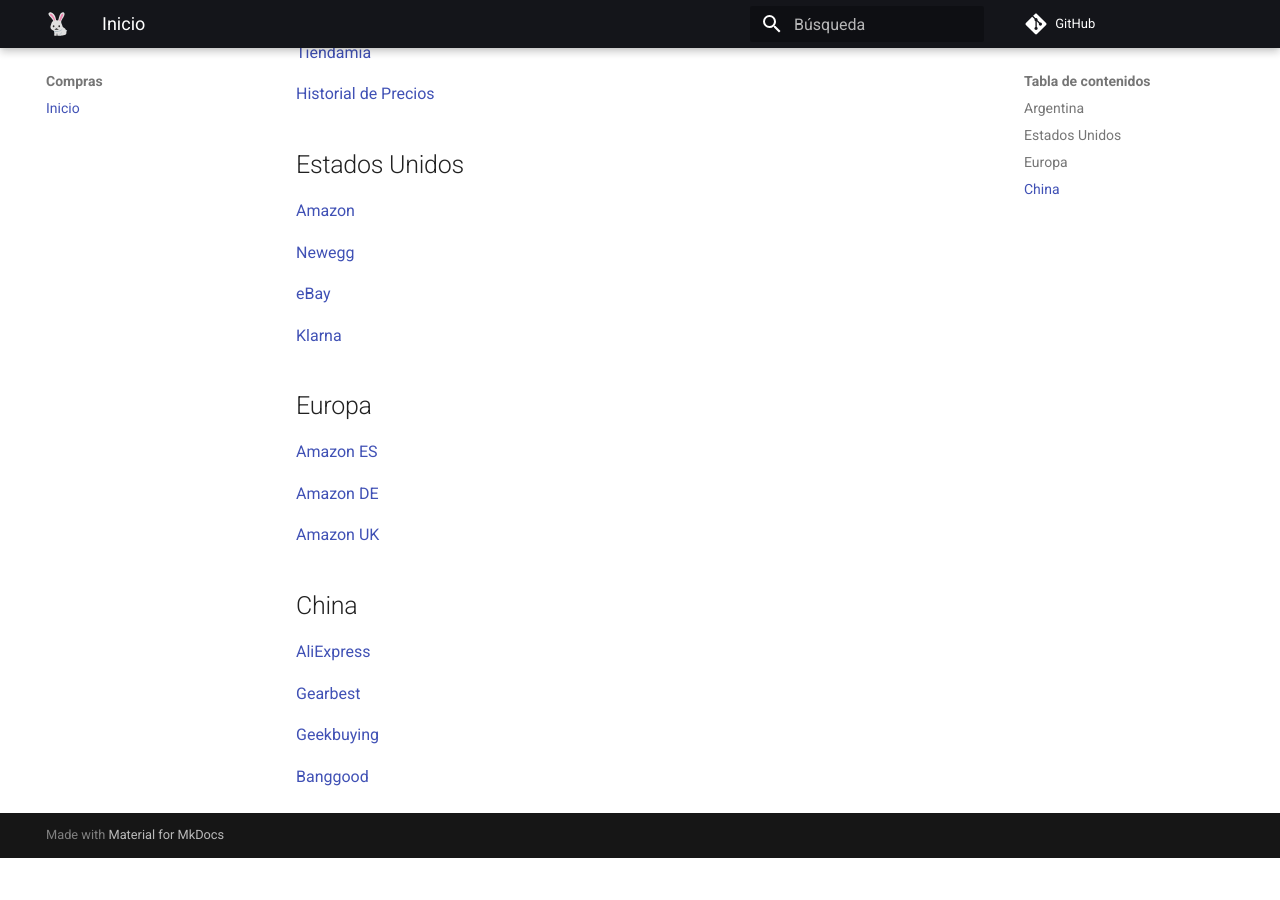
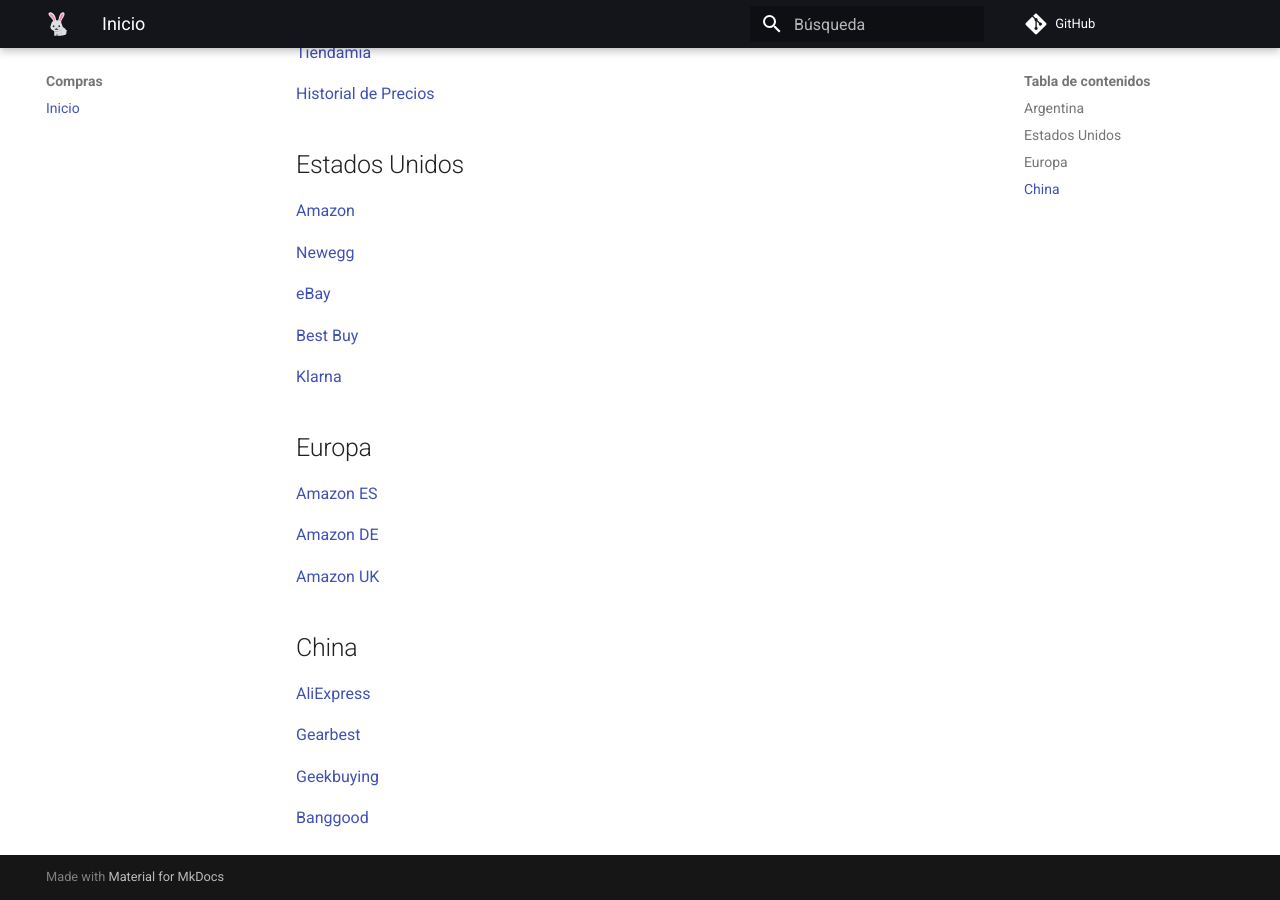
Before and after one commit to anomalouscode/wiki, an MkDocs documentation site: the page built from docs/compras/index.md, in a window 1280 px wide and 900 px high, scrolled down 738 px. Built offline with MkDocs 1.6.1 and Material for MkDocs 9.7.7, drawn with Linux system fonts in a browser that asks for light colours; comment, search, counter and statistics services are not loaded; before the commit the page ends 1596 px from its top, so only the background shows below that.

Commit message:
Update index.md

```diff
--- a/docs/compras/index.md
+++ b/docs/compras/index.md
@@ -42,6 +42,8 @@
 
 [eBay](https://www.ebay.com/)
 
+[Best Buy](https://www.bestbuy.com/)
+
 [Klarna](https://www.klarna.com/us/)
 
 ## Europa
```
